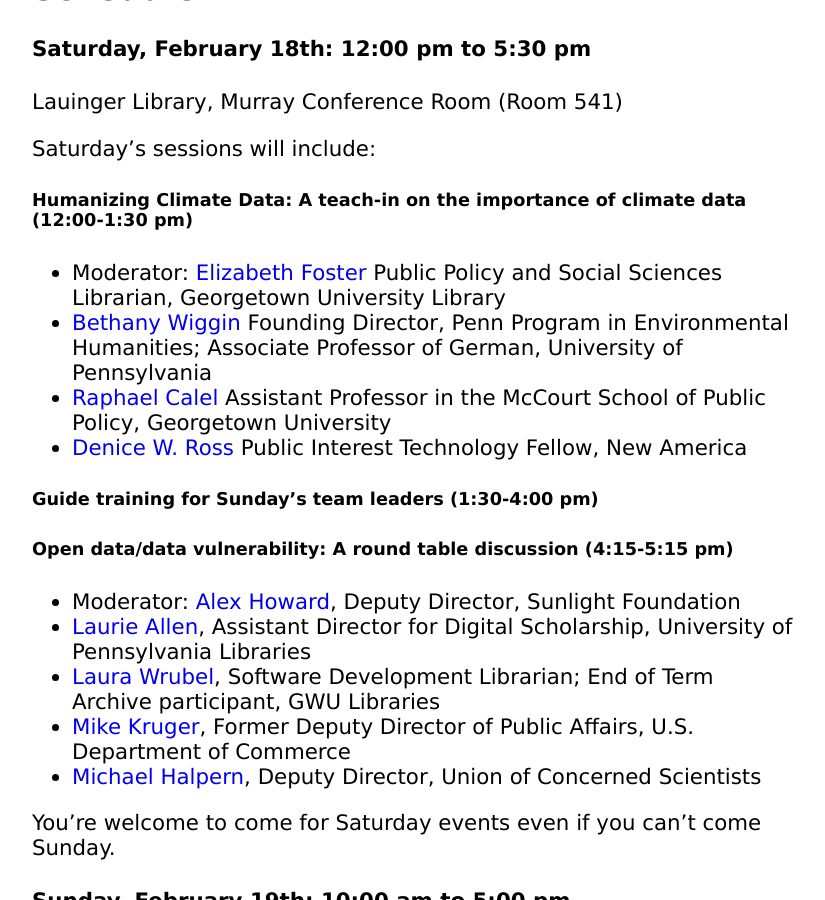
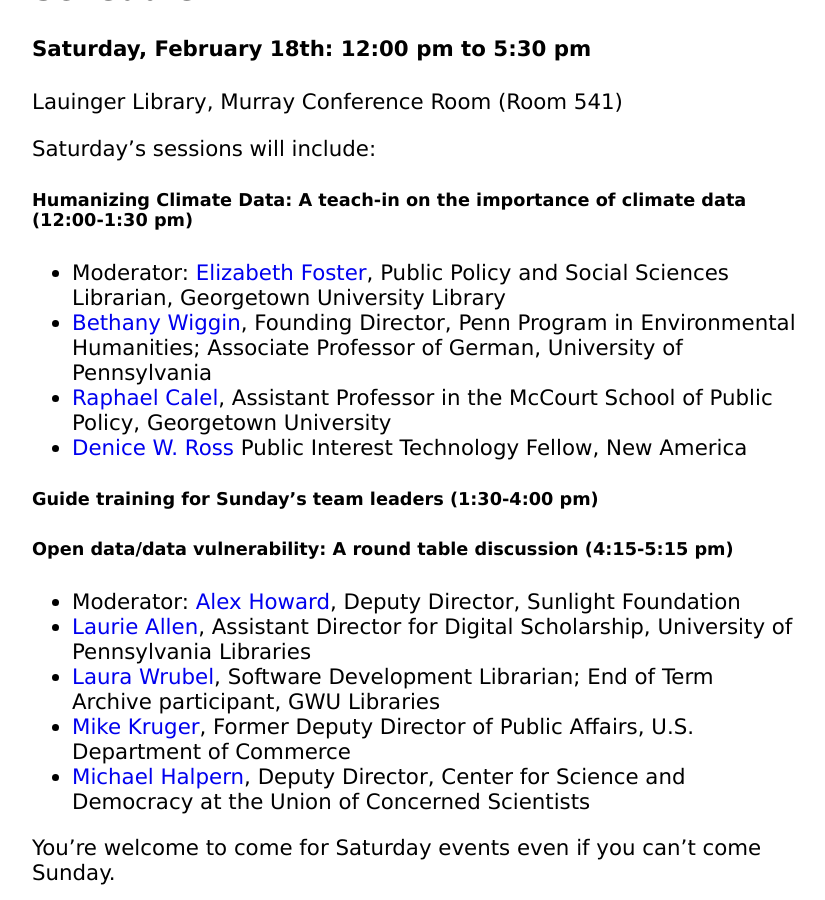
Before and after one commit to datarefuge/datarescue-dc, a Jekyll site: the page built from index.md, in a window 1280 px wide and 900 px high, scrolled down 1759 px. Shown: the whole window, without its empty margins (224-1049 px from the left). Built offline with Jekyll 4.4.1, drawn with Linux system fonts in a browser that asks for light colours.

Commit message:
changed Halpern's affiliation

```diff
--- a/index.md
+++ b/index.md
@@ -40,9 +40,9 @@
 
 ##### Humanizing Climate Data: A teach-in on the importance of climate data (12:00-1:30 pm)
 
-* Moderator: [Elizabeth Foster](http://www.library.georgetown.edu/staff/ef534) Public Policy and Social Sciences Librarian, Georgetown University Library
-* [Bethany Wiggin](https://www.sas.upenn.edu/germanic/people/bethany-wiggin) Founding Director, Penn Program in Environmental Humanities; Associate Professor of German, University of Pennsylvania
-* [Raphael Calel](http://explore.georgetown.edu/people/rac121/) Assistant Professor in the McCourt School of Public Policy, Georgetown University
+* Moderator: [Elizabeth Foster](http://www.library.georgetown.edu/staff/ef534), Public Policy and Social Sciences Librarian, Georgetown University Library
+* [Bethany Wiggin](https://www.sas.upenn.edu/germanic/people/bethany-wiggin), Founding Director, Penn Program in Environmental Humanities; Associate Professor of German, University of Pennsylvania
+* [Raphael Calel](http://explore.georgetown.edu/people/rac121/), Assistant Professor in the McCourt School of Public Policy, Georgetown University
 * [Denice W. Ross](https://www.newamerica.org/our-people/denice-w-ross/) Public Interest Technology Fellow, New America
 
 ##### Guide training for Sunday's team leaders (1:30-4:00 pm)
@@ -53,7 +53,7 @@
 * [Laurie Allen](http://www.laurieallen.org/), Assistant Director for Digital Scholarship, University of Pennsylvania Libraries
 * [Laura Wrubel](https://library.gwu.edu/users/Wrubel), Software Development Librarian; End of Term Archive participant, GWU Libraries
 * [Mike Kruger](https://www.commerce.gov/directory/mikekruger), Former Deputy Director of Public Affairs, U.S. Department of Commerce
-* [Michael Halpern](http://www.ucsusa.org/bio/michael-halpern.html), Deputy Director, Union of Concerned Scientists
+* [Michael Halpern](http://www.ucsusa.org/bio/michael-halpern.html), Deputy Director, Center for Science and Democracy at the Union of Concerned Scientists
 
 
 You're welcome to come for Saturday events even if you can't come Sunday.
```
